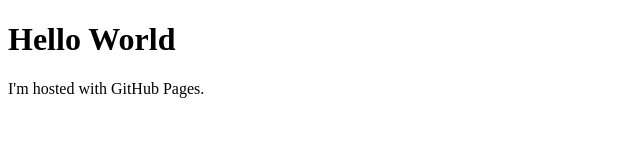
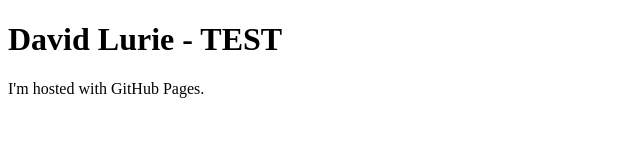
Before and after one commit to DavLurie/DavLurie.github.io, a plain HTML site: page index.html in a window 1280 px wide. Shown: the whole page, without its empty margins (0-640 px from the left). Drawn offline with Linux system fonts and the light colour scheme.

Commit message:
Update index.html

```diff
--- a/index.html
+++ b/index.html
@@ -1,7 +1,7 @@
 <!DOCTYPE html>
 <html>
 <body>
-<h1>Hello World</h1>
+<h1>David Lurie - TEST</h1>
 <p>I'm hosted with GitHub Pages.</p>
 </body>
 </html>
```
